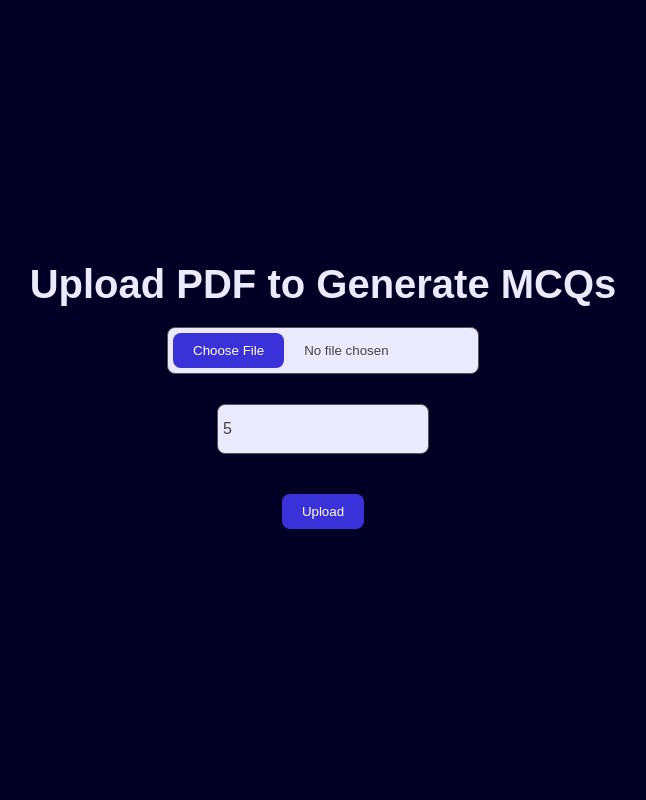
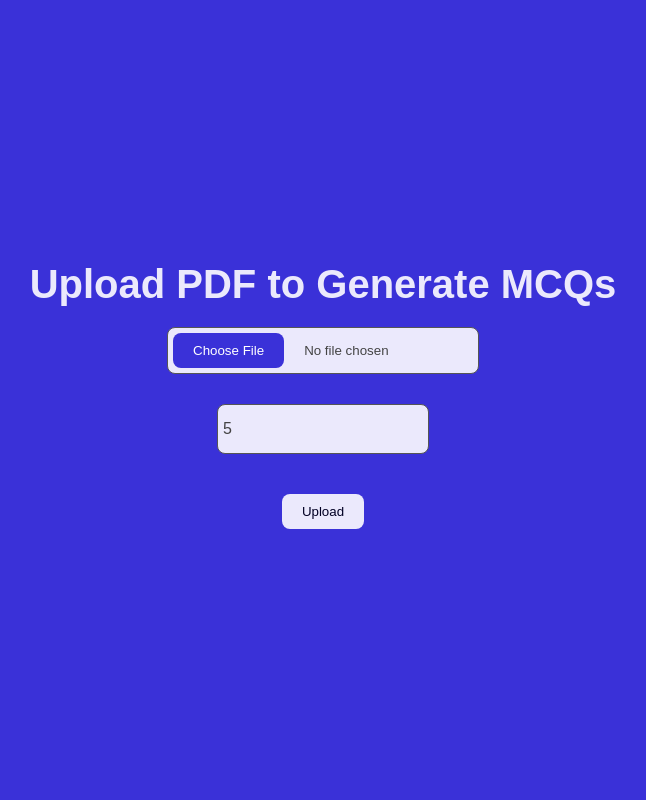
Before and after one commit to 2pa4ul2/MCQ-Quiz-Maker-NLP, a Flask app: page /index in a window 1280 px wide. Shown: the whole page, without its empty margins (317-963 px from the left). Run offline with Flask 3, Linux system fonts and the light colour scheme.

Commit message:
update colors

```diff
--- a/static/css/style.css
+++ b/static/css/style.css
@@ -13,7 +13,7 @@
 
 body{
     font-family: 'Poppins', sans-serif;
-    background-color: var(--secondary-color);
+    background-color: var(--primary-color);
 }
 
 .container {
@@ -23,7 +23,7 @@ body{
     display: flex;
     flex-direction: column;
     justify-content: center;
-    background-color: var(--secondary-color);
+    background-color: var(--primary-color);
 }
 
     .container h1{
@@ -81,10 +81,10 @@ body{
 
         button{
             border: none;
-            background: var(--primary-color);
+            background: var(--white-color);
             padding: 10px 20px;
             border-radius: 8px;
-            color: #fff;
+            color: var(--secondary-color);
             cursor: pointer;
             margin: 10px;
         }
```
Also changed, not shown: static/css/landing.css (+12 -4 lines), 1 other file.
